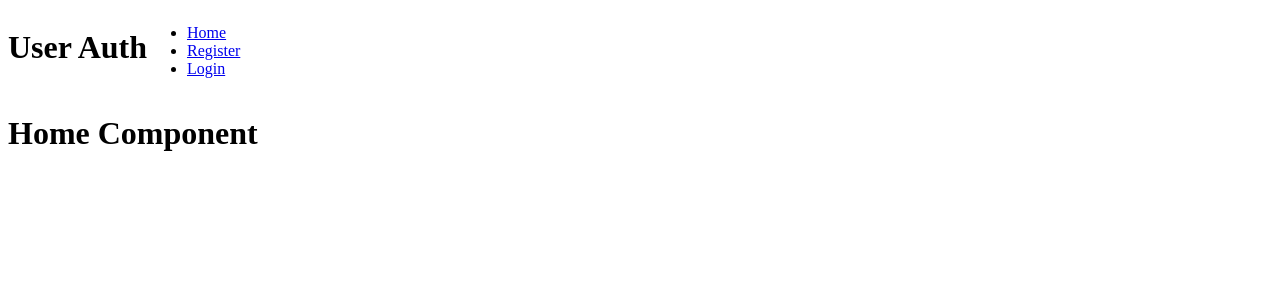
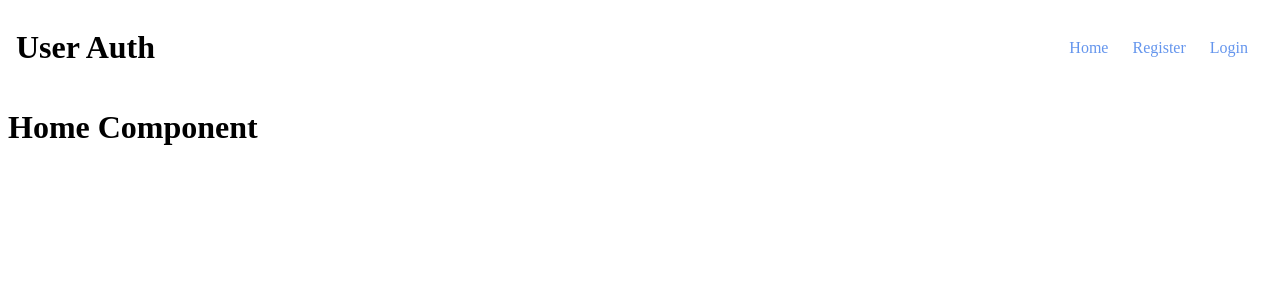
Before and after one commit to sambdt/user-auth, a React (Create React App) app: page / in a window 1280 px wide. Shown: the top 300 px of the page. Built offline with nearby package versions, Linux system fonts and the light colour scheme.

Commit message:
Added styles for nav bar links

```diff
--- a/src/App.css
+++ b/src/App.css
@@ -1,3 +1,30 @@
 .header {
   display: flex;
+  justify-content: space-between;
 }
+
+.main-title {
+  padding-left: 8px;
+}
+
+.navbar-list {
+  display: flex;
+  align-items: center;
+  padding-right: 12px;
+}
+
+@media screen and (max-width: 500px) {
+  .navbar-list {
+    flex-direction: column;
+  }
+}
+
+.navbar-list-item {
+  list-style: none;
+  padding: 0 12px;
+}
+
+.navbar-list-item a {
+  text-decoration: none;
+  color: cornflowerblue;
+}
--- a/src/component/Header.js
+++ b/src/component/Header.js
@@ -4,7 +4,7 @@ import NavBar from './NavBar';
 export default function Header({ userLoggedIn, handleAuth }) {
   return (
     <div className="header">
-      <h1> User Auth </h1>
+      <h1 className="main-title">User Auth</h1>
       <NavBar userLoggedIn={userLoggedIn} handleAuth={handleAuth} />
     </div>
   );
--- a/src/component/NavBar.js
+++ b/src/component/NavBar.js
@@ -1,38 +1,36 @@
 import React from 'react';
 import { Link, withRouter } from 'react-router-dom';
 
+function ListItem({ onClick, to, text }) {
+  return (
+    <li className="navbar-list-item">
+      <Link to={to} onClick={onClick}>{text}</Link>
+    </li>
+  );
+}
+
 function NavBar({ userLoggedIn, handleAuth, history }) {
   return (
-    <ul>
-      <li>
-        <Link to="/"> Home </Link>
-      </li>
+    <ul className="navbar-list">
+      <ListItem to="/" text="Home" />
       {
             userLoggedIn ? (
               <>
-                <li>
-                  <Link to="/account"> Account </Link>
-                </li>
-                <li>
-                  <Link onClick={() => {
+                <ListItem to="/account" text="Account" />
+                <ListItem
+                  onClick={() => {
                     localStorage.removeItem('token');
                     alert('Logged out successfully');
                     handleAuth();
                     history.push('/');
                   }}
-                  >
-                    Logout
-                  </Link>
-                </li>
+                  text="Logout"
+                />
               </>
             ) : (
               <>
-                <li>
-                  <Link to="/register">Register</Link>
-                </li>
-                <li>
-                  <Link to="/login">Login</Link>
-                </li>
+                <ListItem to="/register" text="Register" />
+                <ListItem to="/login" text="Login" />
               </>
             )
         }
```
